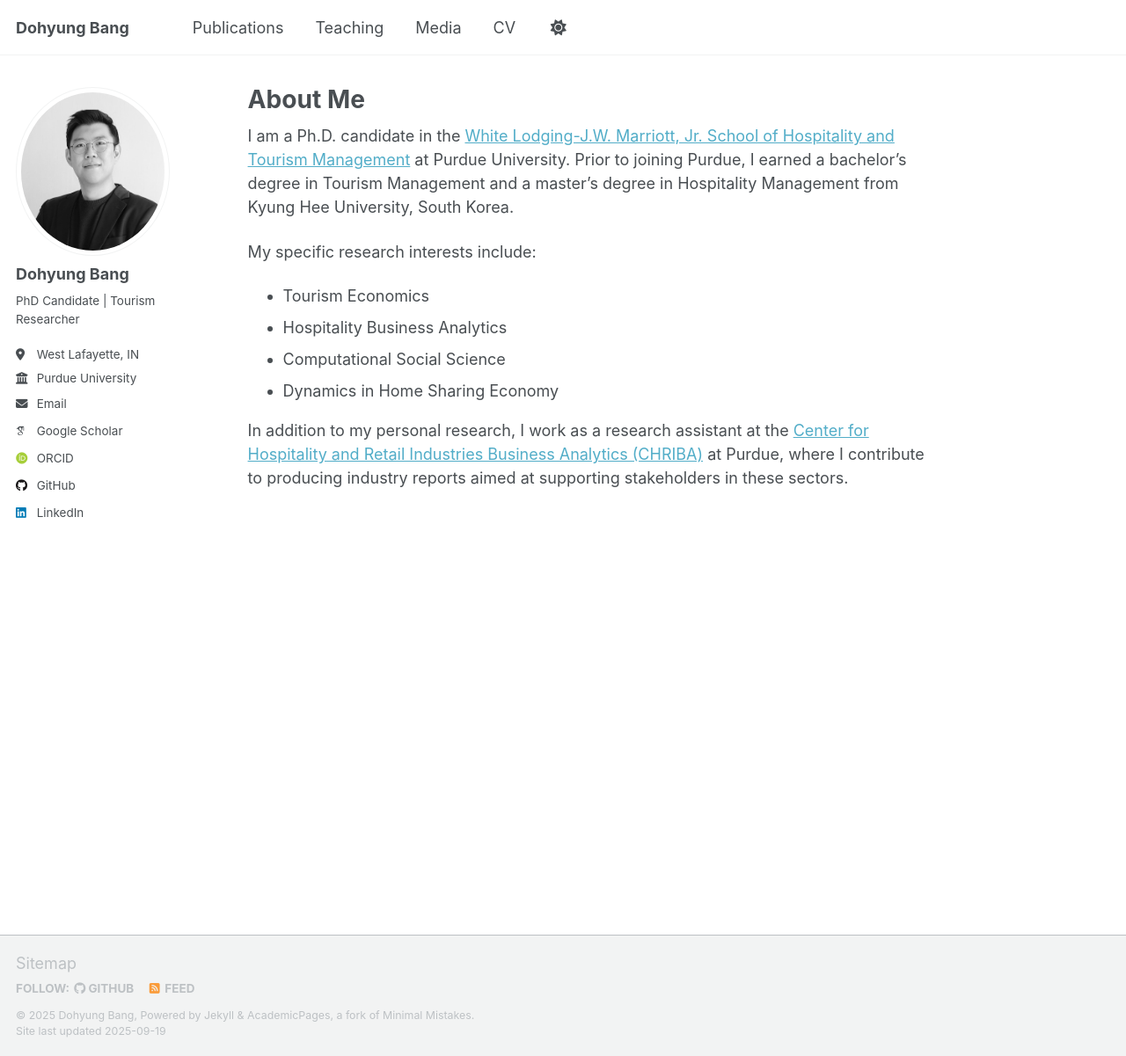
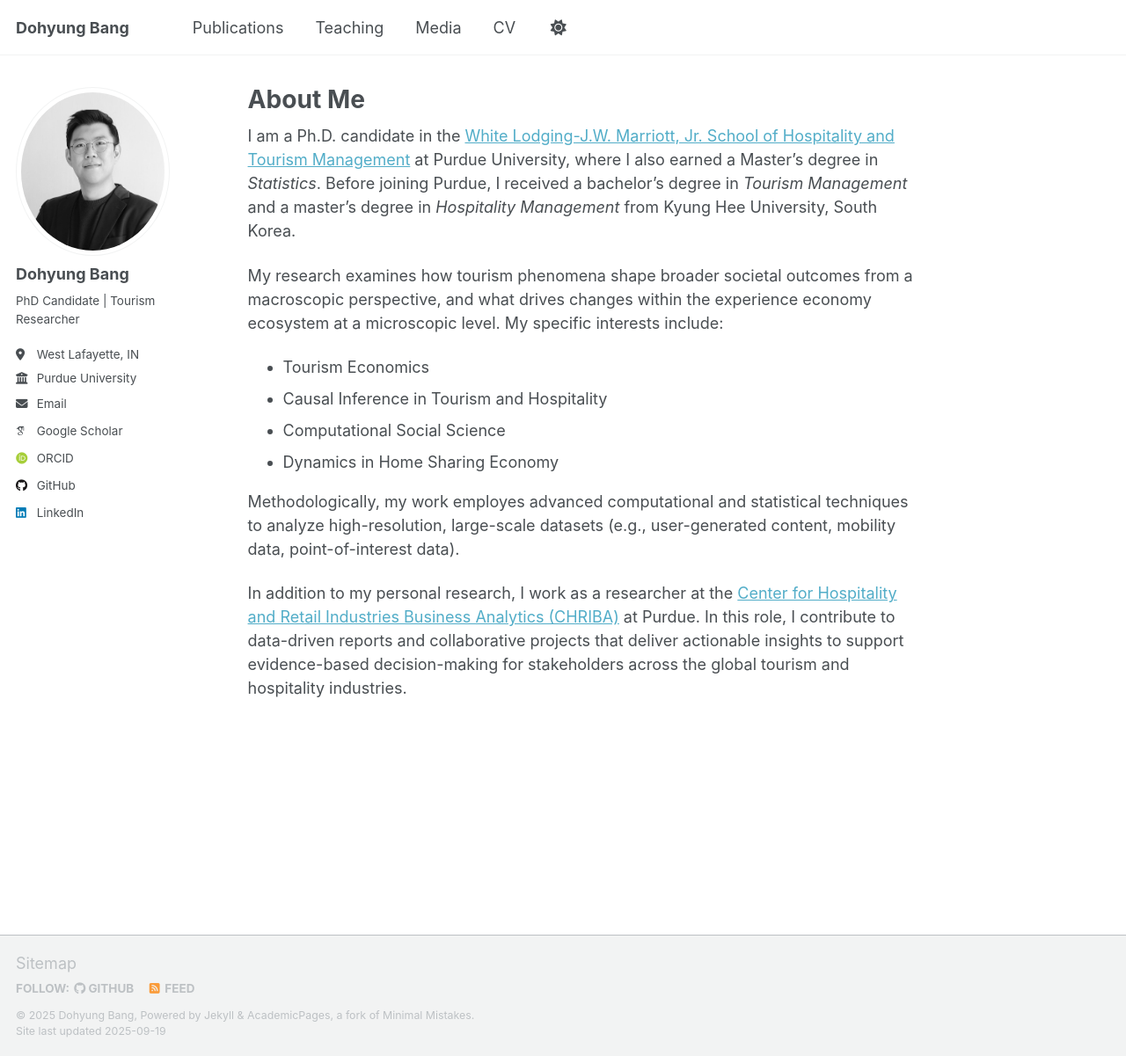
Before and after one commit to dohyungbang/dohyungbang.github.io, a Jekyll site: the page built from _pages/about.md, in a window 1280 px wide and 1201 px high. Shown: the whole window at 88% size. Built offline with Jekyll 4.4.1, drawn with Linux system fonts in a browser that asks for light colours; some web fonts are replaced; a script that is not in the unit is left out.

Commit message:
Update about.md

```diff
--- a/_pages/about.md
+++ b/_pages/about.md
@@ -8,12 +8,15 @@ redirect_from:
 ---
 
 
-I am a Ph.D. candidate in the [White Lodging-J.W. Marriott, Jr. School of Hospitality and Tourism Management](https://hhs.purdue.edu/htm/) at Purdue University. Prior to joining Purdue, I earned a bachelor's degree in Tourism Management and a master's degree in Hospitality Management from Kyung Hee University, South Korea.
+I am a Ph.D. candidate in the [White Lodging-J.W. Marriott, Jr. School of Hospitality and Tourism Management](https://hhs.purdue.edu/htm/) at Purdue University, where I also earned a Master's degree in _Statistics_. Before joining Purdue, I received a bachelor's degree in _Tourism Management_ and a master's degree in _Hospitality Management_ from Kyung Hee University, South Korea.
 
-My specific research interests include:
+My research examines how tourism phenomena shape broader societal outcomes from a macroscopic perspective, and what drives changes within the experience economy ecosystem at a microscopic level.
+My specific interests include:
 - Tourism Economics
-- Hospitality Business Analytics
+- Causal Inference in Tourism and Hospitality
 - Computational Social Science
 - Dynamics in Home Sharing Economy
 
-In addition to my personal research, I work as a research assistant at the [Center for Hospitality and Retail Industries Business Analytics (CHRIBA)](https://www.chriba-purdue.com/) at Purdue, where I contribute to producing industry reports aimed at supporting stakeholders in these sectors.
+Methodologically, my work employes advanced computational and statistical techniques to analyze high-resolution, large-scale datasets (e.g., user-generated content, mobility data, point-of-interest data).
+
+In addition to my personal research, I work as a researcher at the [Center for Hospitality and Retail Industries Business Analytics (CHRIBA)](https://www.chriba-purdue.com/) at Purdue. In this role, I contribute to data-driven reports and collaborative projects that deliver actionable insights to support evidence-based decision-making for stakeholders across the global tourism and hospitality industries.
```
